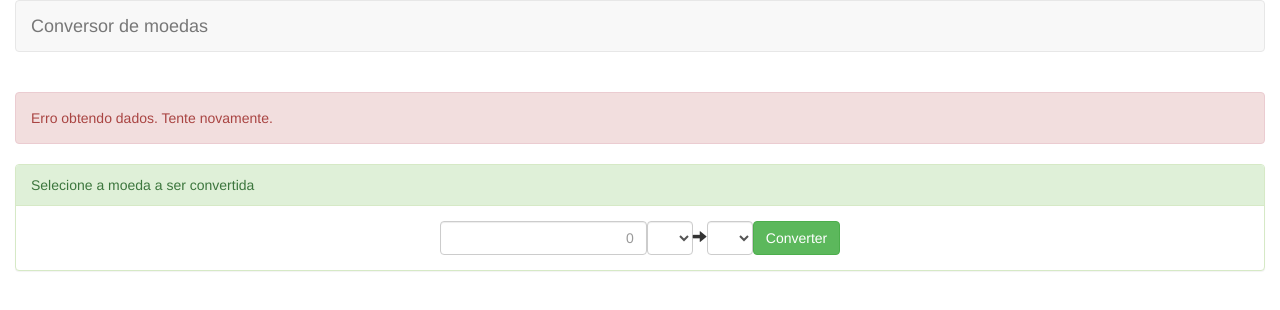
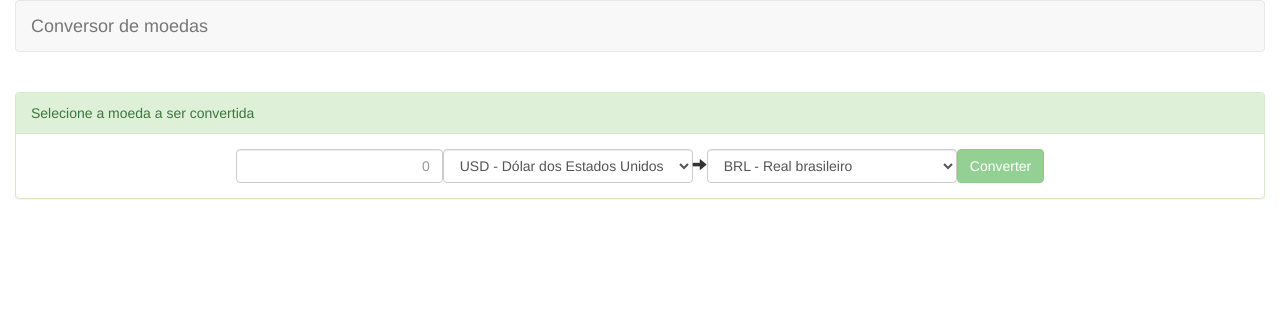
Before and after one commit to almirsaca/formacao-angular, an Angular app in the folder conversor-de-moedas/: page / in a window 1280 px wide. Shown: the top 310 px of the page. Built offline with nearby package versions, Linux system fonts and the light colour scheme.

Commit message:
seção 6 item 108
Finalizado

```diff
--- a/conversor-de-moedas/src/app/conversor/components/conversor.component.html
+++ b/conversor-de-moedas/src/app/conversor/components/conversor.component.html
@@ -1,6 +1,7 @@
 <br />
 <div class="alert alert-danger"
-	role="alert">
+	role="alert"
+	*ngIf="possuiErro">
 	Erro obtendo dados. Tente novamente.
 </div>
 <div class="panel panel-success">
@@ -8,33 +9,46 @@
 		Selecione a moeda a ser convertida
 	</div>
 	<div class="panel-body text-center">
-	  <form class="form-inline">
+	  <form #conversaoForm="ngForm" class="form-inline">
 		<input
 			type="text"
 			name="valor"
 			class="form-control text-right"
 			placeholder="0"
+			[(ngModel)]="conversao.valor"
 			required>
 		<select
 			name="moedaDe"
 			class="form-control"
+			[(ngModel)]="conversao.moedaDe"
 			required>
-			<option>
+			<option
+				*ngFor="let moeda of moedas"
+				[value]="moeda.sigla">
+				{{ moeda.sigla }} - {{ moeda.descricao }}
 			</option>
 		</select>
 		<span class="glyphicon glyphicon-arrow-right"
 			aria-hidden="true"></span>
-		<select
+			<select
 			name="moedaPara"
 			class="form-control"
+			[(ngModel)]="conversao.moedaPara"
 			required>
-			<option>
+			<option
+				*ngFor="let moeda of moedas"
+				[value]="moeda.sigla">
+				{{ moeda.sigla }} - {{ moeda.descricao }}
 			</option>
 		</select>
 		<input
 			type="submit"
 			value="Converter"
-			class="btn btn-success">
-	  </form>
+			class="btn btn-success"
+			data-toggle="modal"
+			data-target="#modalCotacao"
+			(click)="converter()"
+			[disabled]="!conversaoForm.form.valid">
+  </form>
 	 </div>
 </div>
--- a/conversor-de-moedas/src/app/conversor/components/conversor.component.ts
+++ b/conversor-de-moedas/src/app/conversor/components/conversor.component.ts
@@ -1,4 +1,8 @@
-import { Component, OnInit } from '@angular/core';
+import { Component, OnInit, ViewChild } from '@angular/core';
+import { NgForm } from '@angular/forms';
+
+import { Moeda, Conversao, ConversaoResponse } from '../models';
+import { MoedaService, ConversorService } from '../services';
 
 @Component({
   selector: 'app-conversor',
@@ -7,9 +11,47 @@ import { Component, OnInit } from '@angular/core';
 })
 export class ConversorComponent implements OnInit {
 
-  constructor() { }
+  moedas: Moeda[];
+  conversao: Conversao;
+  possuiErro: boolean;
+  conversaoResponse: ConversaoResponse;
 
-  ngOnInit(): void {
+  @ViewChild("conversaoForm", { static: true }) conversaoForm: NgForm;
+
+  constructor(
+    private moedaService: MoedaService,
+    private conversorService: ConversorService) {}
+
+  ngOnInit() {
+  	this.moedas = this.moedaService.listarTodas();
+  	this.init();
+  }
+
+  /**
+   * Efetua a chamada para a conversão dos valores.
+   *
+   * @return void
+   */
+  init(): void {
+  	this.conversao = new Conversao('USD', 'BRL' , null);
+  	this.possuiErro = false;
+  }
+
+  /**
+   * Efetua a chamada para a conversão dos valores.
+   *
+   * @return void
+   */
+  converter(): void {
+  	if (this.conversaoForm.form.valid) {
+      alert(`Convertendo: ${JSON.stringify(this.conversao)}`);
+      /*this.conversorService
+        .converter(this.conversao)
+  	  	.subscribe(
+  		    response => this.conversaoResponse = response,
+          error => this.possuiErro = true
+        );*/
+  	}
   }
 
 }
--- a/conversor-de-moedas/src/app/conversor/conversor.module.ts
+++ b/conversor-de-moedas/src/app/conversor/conversor.module.ts
@@ -1,6 +1,7 @@
 import { NgModule } from '@angular/core';
 import { CommonModule } from '@angular/common';
 import { HttpClientModule } from '@angular/common/http';
+import { FormsModule } from '@angular/forms';
 
 import { ConversorComponent } from './components';
 import { MoedaService, ConversorService } from './services';
@@ -11,7 +12,8 @@ import { MoedaService, ConversorService } from './services';
   ],
   imports: [
     CommonModule,
-    HttpClientModule
+    HttpClientModule,
+    FormsModule
   ],
   exports: [
     ConversorComponent
```
Also changed, not shown: 1 other file (tests, documents, lock files or other folders).
